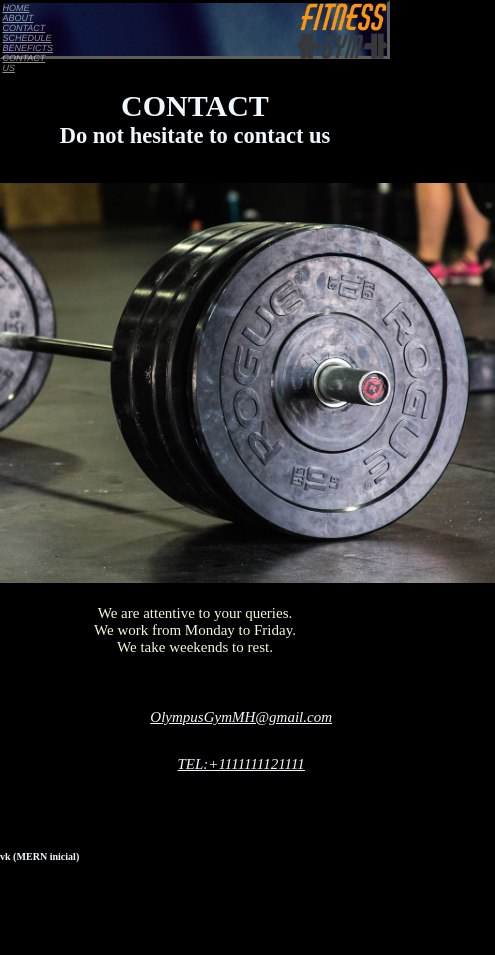
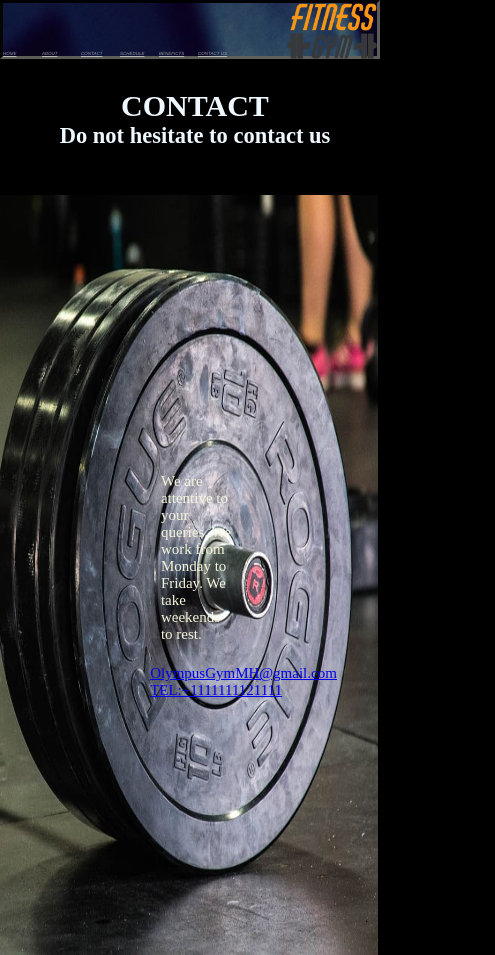
Before and after one commit to AkiraFix/Task3---MindH, a plain HTML site: page assets/pages/contact.html in a window 390 px wide. Shown: the top 955 px of the page, 495 px wide, since content can reach past the window. Before the commit the page ends 862 px from the top, so only its background shows below. Drawn offline with Linux system fonts and the light colour scheme.

Commit message:
ultimo push

```diff
--- a/assets/pages/contact.html
+++ b/assets/pages/contact.html
@@ -42,7 +42,7 @@
           We take weekends to rest.
         </p>
 
-        <nav>
+        <nav class="navegador_otro">
           <a class="NAVI" href="mailto:OlympusGymMH@gmail.com" target="_blank"> OlympusGymMH@gmail.com</a>
           <a class="NAVI" href="mailto:TEL:+1111111121111" target="_blank">TEL:+1111111121111</a>
         </nav>
--- a/assets/styles/style.css
+++ b/assets/styles/style.css
@@ -25,7 +25,7 @@ body{
 .navegador_principal{
     display: flex;
     align-items:flex-end;
-    width: 35vw;
+    width: 75vw;
 }
 .UNICO{
     display: flex;
@@ -138,16 +138,13 @@ main{
     display: flex;
     align-self: center;
     width: 27vw;
-    text-align: center;
+    text-align:start;
     font-size: 1.5rem;
     padding: 1.5rem;
 }
-.NAVI{
-    color: aliceblue;
-    font-style: italic;
-    font-size: 1.2rem;
-    margin: 2rem;
-    padding-inline-start: 20%;
+.navegador_otro{
+    font-size: 1rem;
+    width: 60vw;
 }
 .foContac{
     display: flex;
@@ -286,18 +283,12 @@ h3{
 
 @media only screen and (min-width: 320px) and (max-width: 767px) {
     .linea_navegador {
-        flex-direction: row;
-        width: 100vw;
+        width: 45vh;
+        justify-content: center;
+        align-content: center;
+        font-size: 0.3rem;
     }
-    .navegador_principal {
-        flex-flow: column;
-        width: 10%;
-        font-size: 0.6rem;
-    }
-    .LOGO{
-        width: 10%;
 
-    }
     .TITULOS{
         margin-top: 2rem;
         font-size: 1rem;
@@ -330,16 +321,20 @@ h3{
     .texto3 {
         font-size: 0.9rem;
     }
+    .UNICAIMG{
+        justify-content: center;
+        width: 1vw;
+        height: 90vh;
+    }
+    .todo{
+        align-items: center;
+        flex-wrap: wrap ;
+        width: 100vw;
+        height: 100vh;
+    }
     .CONT1{
+        width: 30vw;
         font-size: 1rem;
-        width: 65vw;
-        display: flex;
-        justify-content: right;
-    }
-    .NAVI{
-        width: 75vw;
-        justify-content: space-between;
-        font-size: 0.9rem;
     }
     table {
         font-size: 0.5rem;
@@ -388,9 +383,9 @@ h3{
         .IMG_secun{
             justify-content: space-evenly;
             margin-top:  1rem;
-            margin-right: 10VW;
-            width: 20vw;
-            height: 10vh;
+            margin-right: 10vw;
+            width: 40vw;
+            height: 30vh;
         }
         .parrafo_secu_index{
             justify-content: center;
@@ -410,10 +405,9 @@ h3{
             font-size: 1rem;
         }
         .NAVI {
-            display: flex;
-            width: 60vw;
-            justify-content: center;
+            flex-direction: column;
             font-size: 1rem;
+            padding-inline-start: 30%;
         }
 
         .img_rompe{
@@ -427,4 +421,14 @@ h3{
             margin-top: 2rem;
         }
 
-    }
+        @media only screen and (min-width: 1023px) {
+        .todo{
+            display: flex;
+            align-items: stretch;
+            flex-direction: column;
+            justify-content: center;
+            align-content: center;
+            width: 80%;
+            height: 60%;
+            padding: 2rem;
+        }
```
